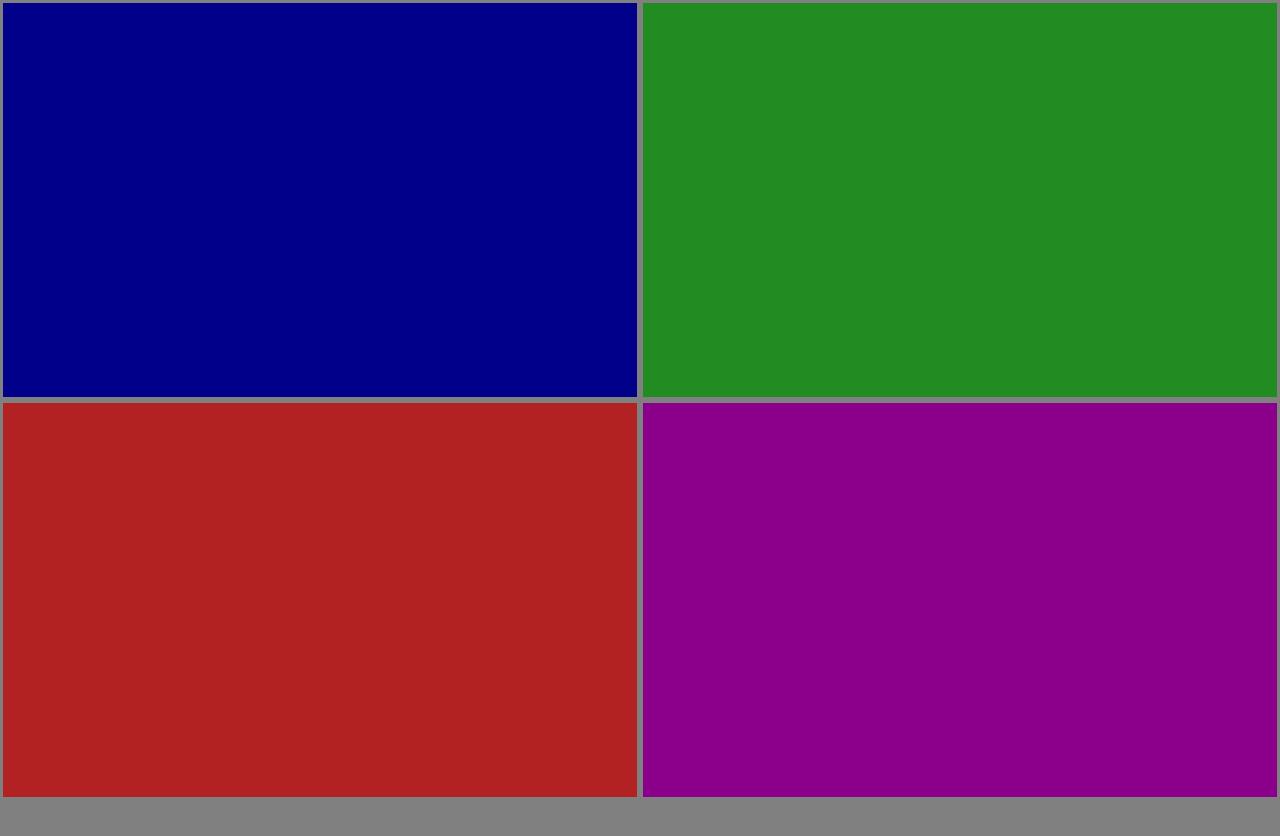
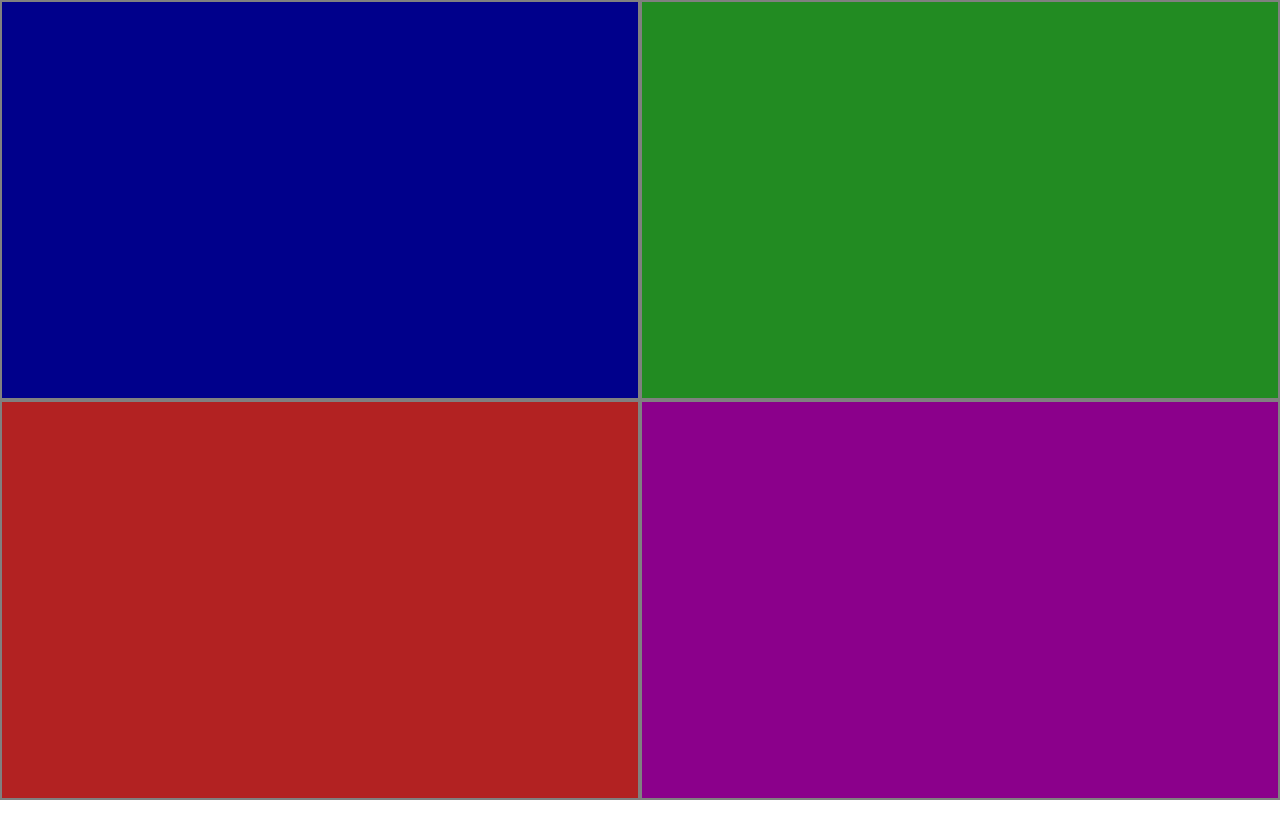
Before and after one commit to ObliviousGreenDuck/LBSwebdev, a plain HTML site: page gridTest.html in a window 1280 px wide. After the commit the page ends 800 px from the top, so only its background shows below. Drawn offline with Linux system fonts and the light colour scheme.

Commit message:
Update gridTest.html
BORDERS

```diff
--- a/gridTest.html
+++ b/gridTest.html
@@ -14,7 +14,8 @@
         height:100vh;
       }
       .box{
-        border:0.2em solid gray;
+        outline:2px solid gray;
+        outline-offset: -2px;
         background-color: black;
       }
       .grid-container{
```
